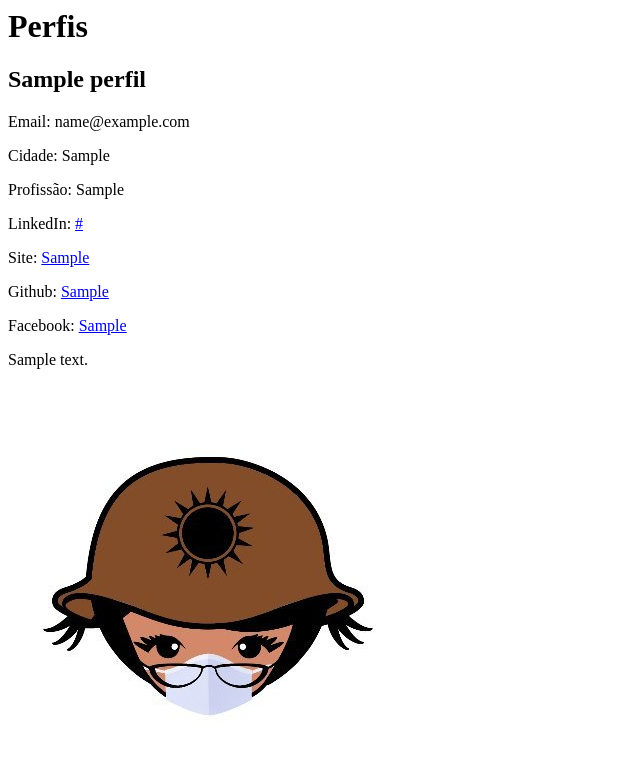
After one commit to pyladiespb-org/pysite, a Django app: page /perfis/ in a window 1280 px wide. The commit adds this page. Shown: the top 784 px of the page, without its empty margins (0-640 px from the left). Run offline with Django 3.2, Linux system fonts and the light colour scheme; tables that the repository leaves empty hold one stand-in row (values such as "Sample post").

Commit message:
Adicionando o Model Perfil

```diff
--- a/backend/content/admin.py
+++ b/backend/content/admin.py
@@ -1,6 +1,8 @@
 from django.contrib import admin
 from .models import Sobre
 from .models import Eventos
+from .models import Perfil
 
 admin.site.register(Sobre)
 admin.site.register(Eventos)
+admin.site.register(Perfil)
--- a/backend/content/models.py
+++ b/backend/content/models.py
@@ -16,3 +16,16 @@ class Eventos(models.Model):
     titulo = models.CharField(max_length=200)
     local = models.CharField(max_length=200)
     link = models.URLField(max_length=200, default = ' ')
+
+class Perfil(models.Model):
+    id_perfil = models.UUIDField(primary_key=True, default=uuid.uuid4, editable=False)
+    nome = models.CharField(max_length=200)
+    email = models.EmailField(max_length=254)
+    cidade = models.CharField(max_length=200)
+    profissao = models.CharField(max_length=200)
+    linkedin = models.URLField(max_length=200, null=True, blank=True)
+    site = models.URLField(max_length=200, null=True, blank=True)
+    github = models.URLField(max_length=200, null=True, blank=True)
+    facebook = models.URLField(max_length=200, null=True, blank=True)
+    biografia = models.TextField()
+    foto = models.ImageField()
--- a/backend/content/templates/content/base.html
+++ b/backend/content/templates/content/base.html
@@ -13,3 +13,7 @@
 <div>
     <h1><a href="{% url 'eventos_list' %}">Eventos</a></h1>
 </div>
+
+<div>
+    <h1><a href="{% url 'perfis_list' %}">Perfis</a></h1>
+</div>
--- /dev/null
+++ b/backend/content/templates/content/perfis_list.html
@@ -0,0 +1,34 @@
+{% load static %}
+
+<head>
+    <title>Perfis - Pyladies</title>
+</head>
+
+<h1>Perfis</h1>
+
+{% for perfil in perfis %}
+    <div>
+        <h2>{{ perfil.nome }}</h2>
+
+        <p>Email: {{ perfil.email }}</p>
+        <p>Cidade: {{ perfil.cidade }}</p>
+        <p>Profissão: {{ perfil.profissao }}</p>
+
+        {% if perfil.linkedin != None %}
+            <p>LinkedIn: <a href="{{ perfil.linkedin }}">{{ perfil.linkedin }}</a></p>
+        {% endif %}
+        {% if perfil.site != None %}
+            <p>Site: <a href="{{ perfil.site }}">{{ perfil.site }}</a></p>
+        {% endif %}
+        {% if perfil.github != None %}
+            <p>Github: <a href="{{ perfil.github }}">{{ perfil.github }}</a></p>
+        {% endif %}
+        {% if perfil.facebook != None %}
+            <p>Facebook: <a href="{{ perfil.facebook }}">{{ perfil.facebook }}</a></p>
+        {% endif %}
+
+        <p>{{ perfil.biografia }}</p>
+
+        <img src="{% static 'content/images/pyladies.jpg' %}">
+    </div>
+{% endfor %}
--- a/backend/content/urls.py
+++ b/backend/content/urls.py
@@ -5,4 +5,5 @@ urlpatterns = [
     path('', views.base_view, name='base_view'),
     path('sobre/', views.sobre_detalhe, name='sobre_detalhe'),
     path('eventos/', views.eventos_list, name='eventos_list'),
+    path('perfis/', views.perfis_list, name='perfis_list'),
 ]
--- a/backend/content/views.py
+++ b/backend/content/views.py
@@ -3,6 +3,7 @@ from .models import Sobre
 from django.shortcuts import render, get_object_or_404
 from django.utils import timezone
 from .models import Eventos
+from .models import Perfil
 
 
 def base_view(request):
@@ -15,3 +16,7 @@ def sobre_detalhe(request):
 def eventos_list(request):
     eventos = Eventos.objects.filter(data_inicial__gte=timezone.now()).order_by('data_inicial')
     return render(request, 'content/eventos_list.html', {'eventos': eventos})
+
+def perfis_list(request):
+    perfis = Perfil.objects.all()
+    return render(request, 'content/perfis_list.html', {'perfis': perfis})
```
Also changed, not shown: backend/content/migrations/0004_perfil.py (added), backend/pyladies.jpg (added), backend/pyladies_GqdBbnu.jpg (added).
